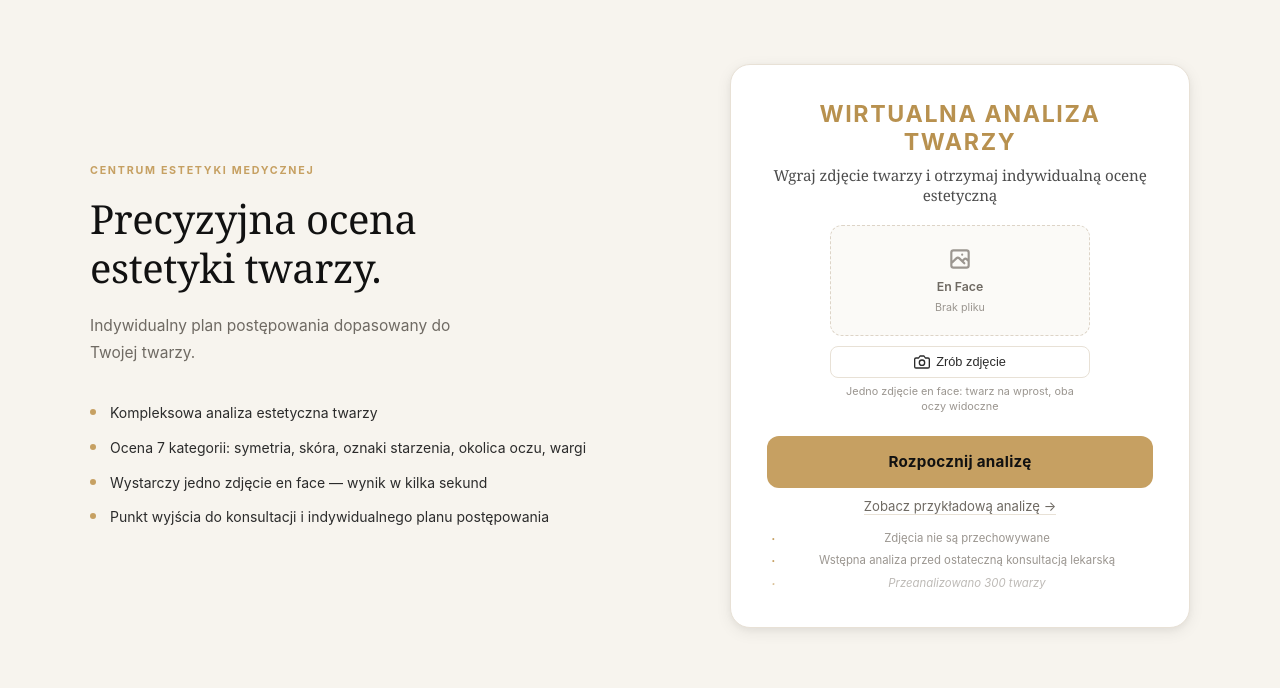
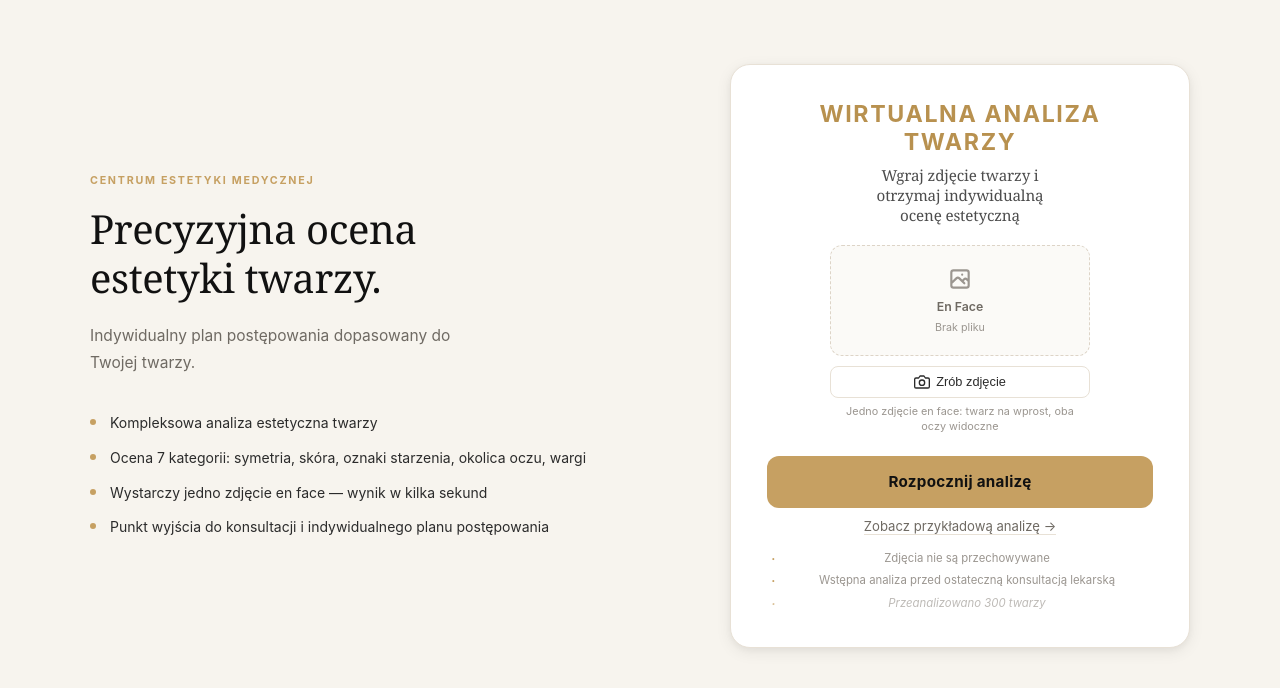
Before and after one commit to PiotrMD/face-analysis, a Flask app: page / in a window 1280 px wide. Shown: the part 87-775 px from the top of the page. Run offline with Flask 3, Linux system fonts and the light colour scheme; data that the repository does not hold is empty; some libraries are stand-ins or nearby versions.

Commit message:
Constrain upload card subtitle width to match title
Co-Authored-By: Claude Sonnet 4.6 <noreply@anthropic.com>

```diff
--- a/static/style.css
+++ b/static/style.css
@@ -321,6 +321,9 @@ body {
     letter-spacing: -.01em;
     text-align: center;
     opacity: .75;
+    max-width: 22ch;
+    margin-left: auto;
+    margin-right: auto;
 }
 
 .upload-card__sub {
```
